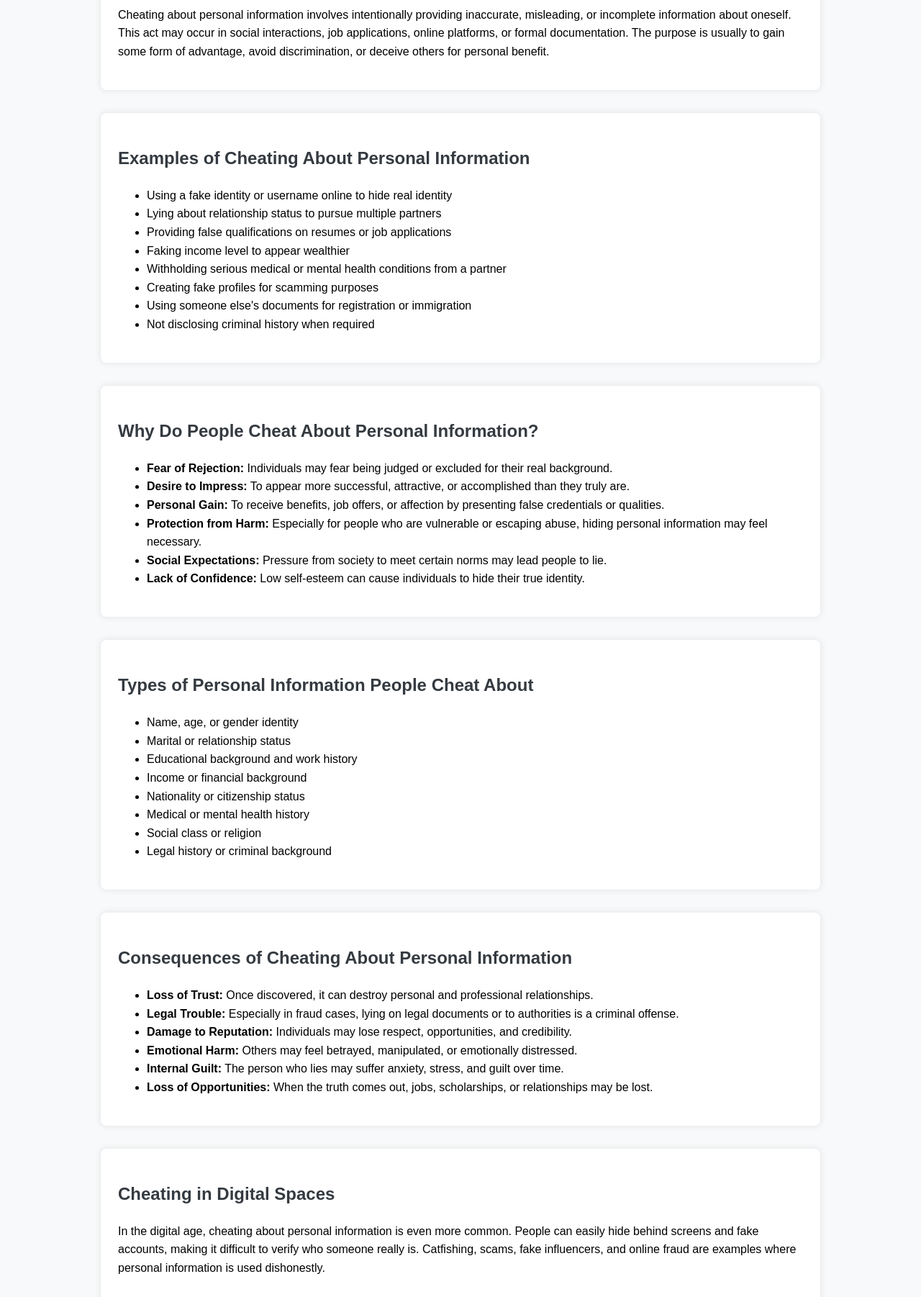
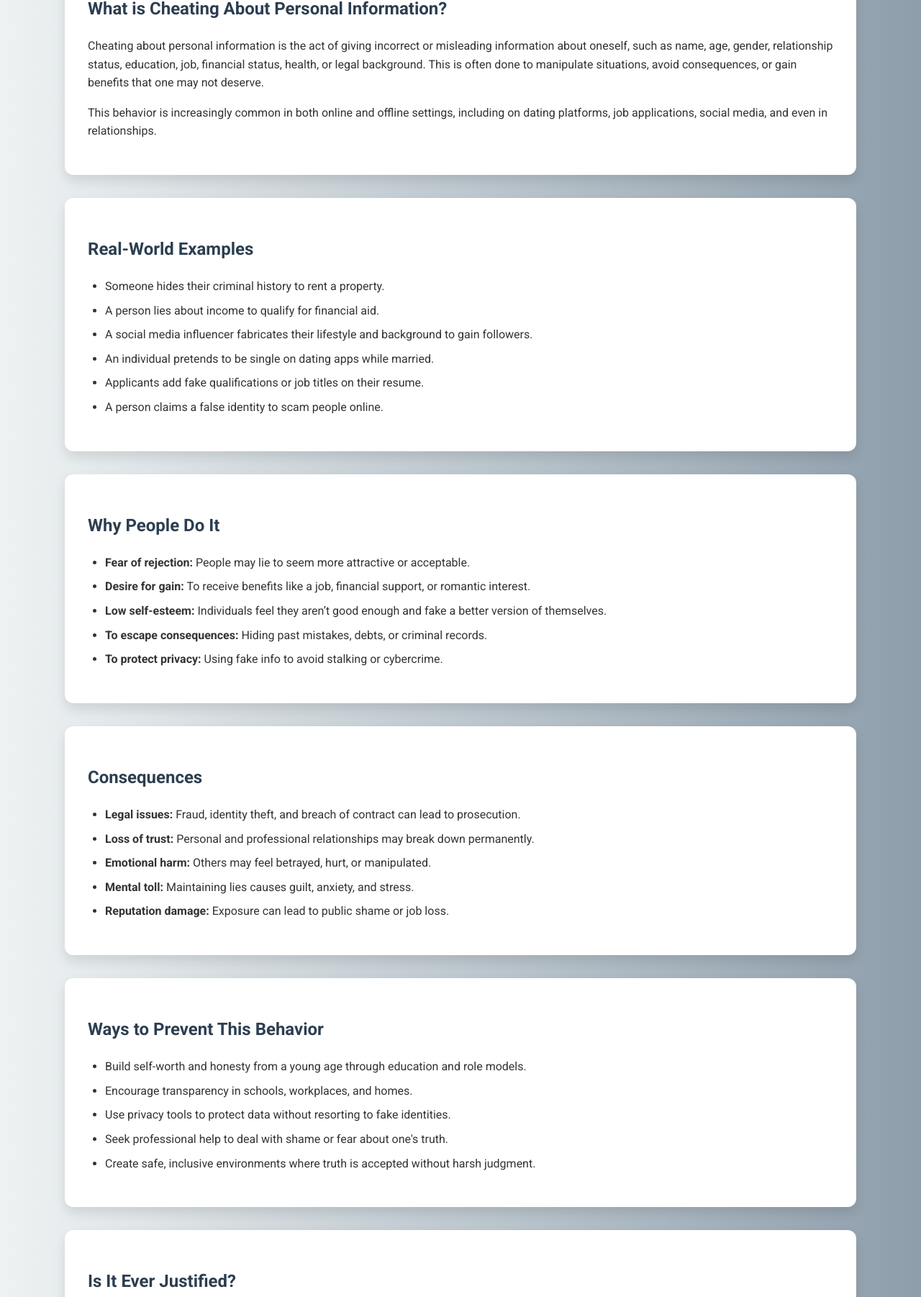
Before and after one commit to na-khaa/cheatinformation, a plain HTML site: page index.html in a window 1280 px wide. Shown: the part 294-2096 px from the top of the page at 72% size. Drawn offline with Linux system fonts and the light colour scheme.

Commit message:
index.html

```diff
--- a/index.html
+++ b/index.html
@@ -5,121 +5,138 @@
   <meta name="viewport" content="width=device-width, initial-scale=1.0" />
   <title>Cheating About Personal Information</title>
   <style>
+    @import url('https://fonts.googleapis.com/css2?family=Roboto:wght@400;700&display=swap');
+
     body {
-      font-family: Arial, sans-serif;
-      background-color: #f8f9fa;
+      font-family: 'Roboto', sans-serif;
+      background: linear-gradient(to right, #eef2f3, #8e9eab);
       margin: 0;
       padding: 0;
       line-height: 1.6;
+      color: #333;
     }
     header {
-      background-color: #343a40;
+      background: linear-gradient(to right, #2c3e50, #3498db);
       color: white;
-      padding: 1em 2em;
+      padding: 3em 1em;
       text-align: center;
+      box-shadow: 0 4px 6px rgba(0, 0, 0, 0.1);
+    }
+    header h1 {
+      font-size: 2.5em;
+      margin: 0 0 0.3em 0;
+    }
+    header p {
+      font-size: 1.2em;
+      margin: 0;
+      opacity: 0.9;
     }
     section {
       padding: 2em;
-      max-width: 1000px;
+      max-width: 1100px;
       margin: auto;
     }
-    h1, h2, h3 {
-      color: #343a40;
+    h2, h3 {
+      color: #2c3e50;
     }
     article {
       background: white;
-      padding: 1.5em;
-      border-radius: 8px;
+      padding: 2em;
+      border-radius: 12px;
       margin-bottom: 2em;
-      box-shadow: 0 0 10px rgba(0,0,0,0.1);
+      box-shadow: 0 8px 16px rgba(0,0,0,0.1);
+      transition: transform 0.3s ease;
+    }
+    article:hover {
+      transform: scale(1.02);
+    }
+    ul {
+      padding-left: 1.5em;
+    }
+    ul li {
+      margin-bottom: 0.5em;
+    }
+    footer {
+      background-color: #2c3e50;
+      color: white;
+      text-align: center;
+      padding: 1.2em;
+      font-size: 0.9em;
+      margin-top: 2em;
     }
   </style>
 </head>
 <body>
   <header>
     <h1>Cheating About Personal Information</h1>
-    <p>Understanding the Meaning, Reasons, Forms, Impacts, and Prevention</p>
+    <p>Explore the motives, consequences, and ways to prevent dishonesty in sharing personal data</p>
   </header>
 
   <section>
     <article>
       <h2>What is Cheating About Personal Information?</h2>
-      <p>Cheating about personal information involves intentionally providing inaccurate, misleading, or incomplete information about oneself. This act may occur in social interactions, job applications, online platforms, or formal documentation. The purpose is usually to gain some form of advantage, avoid discrimination, or deceive others for personal benefit.</p>
+      <p>Cheating about personal information is the act of giving incorrect or misleading information about oneself, such as name, age, gender, relationship status, education, job, financial status, health, or legal background. This is often done to manipulate situations, avoid consequences, or gain benefits that one may not deserve.</p>
+      <p>This behavior is increasingly common in both online and offline settings, including on dating platforms, job applications, social media, and even in relationships.</p>
     </article>
 
     <article>
-      <h2>Examples of Cheating About Personal Information</h2>
+      <h2>Real-World Examples</h2>
       <ul>
-        <li>Using a fake identity or username online to hide real identity</li>
-        <li>Lying about relationship status to pursue multiple partners</li>
-        <li>Providing false qualifications on resumes or job applications</li>
-        <li>Faking income level to appear wealthier</li>
-        <li>Withholding serious medical or mental health conditions from a partner</li>
-        <li>Creating fake profiles for scamming purposes</li>
-        <li>Using someone else's documents for registration or immigration</li>
-        <li>Not disclosing criminal history when required</li>
+        <li>Someone hides their criminal history to rent a property.</li>
+        <li>A person lies about income to qualify for financial aid.</li>
+        <li>A social media influencer fabricates their lifestyle and background to gain followers.</li>
+        <li>An individual pretends to be single on dating apps while married.</li>
+        <li>Applicants add fake qualifications or job titles on their resume.</li>
+        <li>A person claims a false identity to scam people online.</li>
       </ul>
     </article>
 
     <article>
-      <h2>Why Do People Cheat About Personal Information?</h2>
+      <h2>Why People Do It</h2>
       <ul>
-        <li><strong>Fear of Rejection:</strong> Individuals may fear being judged or excluded for their real background.</li>
-        <li><strong>Desire to Impress:</strong> To appear more successful, attractive, or accomplished than they truly are.</li>
-        <li><strong>Personal Gain:</strong> To receive benefits, job offers, or affection by presenting false credentials or qualities.</li>
-        <li><strong>Protection from Harm:</strong> Especially for people who are vulnerable or escaping abuse, hiding personal information may feel necessary.</li>
-        <li><strong>Social Expectations:</strong> Pressure from society to meet certain norms may lead people to lie.</li>
-        <li><strong>Lack of Confidence:</strong> Low self-esteem can cause individuals to hide their true identity.</li>
+        <li><strong>Fear of rejection:</strong> People may lie to seem more attractive or acceptable.</li>
+        <li><strong>Desire for gain:</strong> To receive benefits like a job, financial support, or romantic interest.</li>
+        <li><strong>Low self-esteem:</strong> Individuals feel they aren’t good enough and fake a better version of themselves.</li>
+        <li><strong>To escape consequences:</strong> Hiding past mistakes, debts, or criminal records.</li>
+        <li><strong>To protect privacy:</strong> Using fake info to avoid stalking or cybercrime.</li>
       </ul>
     </article>
 
     <article>
-      <h2>Types of Personal Information People Cheat About</h2>
+      <h2>Consequences</h2>
       <ul>
-        <li>Name, age, or gender identity</li>
-        <li>Marital or relationship status</li>
-        <li>Educational background and work history</li>
-        <li>Income or financial background</li>
-        <li>Nationality or citizenship status</li>
-        <li>Medical or mental health history</li>
-        <li>Social class or religion</li>
-        <li>Legal history or criminal background</li>
+        <li><strong>Legal issues:</strong> Fraud, identity theft, and breach of contract can lead to prosecution.</li>
+        <li><strong>Loss of trust:</strong> Personal and professional relationships may break down permanently.</li>
+        <li><strong>Emotional harm:</strong> Others may feel betrayed, hurt, or manipulated.</li>
+        <li><strong>Mental toll:</strong> Maintaining lies causes guilt, anxiety, and stress.</li>
+        <li><strong>Reputation damage:</strong> Exposure can lead to public shame or job loss.</li>
       </ul>
     </article>
 
     <article>
-      <h2>Consequences of Cheating About Personal Information</h2>
+      <h2>Ways to Prevent This Behavior</h2>
       <ul>
-        <li><strong>Loss of Trust:</strong> Once discovered, it can destroy personal and professional relationships.</li>
-        <li><strong>Legal Trouble:</strong> Especially in fraud cases, lying on legal documents or to authorities is a criminal offense.</li>
-        <li><strong>Damage to Reputation:</strong> Individuals may lose respect, opportunities, and credibility.</li>
-        <li><strong>Emotional Harm:</strong> Others may feel betrayed, manipulated, or emotionally distressed.</li>
-        <li><strong>Internal Guilt:</strong> The person who lies may suffer anxiety, stress, and guilt over time.</li>
-        <li><strong>Loss of Opportunities:</strong> When the truth comes out, jobs, scholarships, or relationships may be lost.</li>
+        <li>Build self-worth and honesty from a young age through education and role models.</li>
+        <li>Encourage transparency in schools, workplaces, and homes.</li>
+        <li>Use privacy tools to protect data without resorting to fake identities.</li>
+        <li>Seek professional help to deal with shame or fear about one's truth.</li>
+        <li>Create safe, inclusive environments where truth is accepted without harsh judgment.</li>
       </ul>
     </article>
 
     <article>
-      <h2>Cheating in Digital Spaces</h2>
-      <p>In the digital age, cheating about personal information is even more common. People can easily hide behind screens and fake accounts, making it difficult to verify who someone really is. Catfishing, scams, fake influencers, and online fraud are examples where personal information is used dishonestly.</p>
-    </article>
-
-    <article>
-      <h2>How to Prevent Cheating About Personal Information</h2>
-      <ul>
-        <li>Encourage honest and respectful communication</li>
-        <li>Educate about the consequences of lying</li>
-        <li>Strengthen digital literacy and verification practices</li>
-        <li>Create safe environments where people can be authentic</li>
-        <li>Promote values of integrity, empathy, and accountability</li>
-        <li>Use legal measures to punish identity fraud and deception</li>
-      </ul>
+      <h2>Is It Ever Justified?</h2>
+      <p>In rare situations, cheating about personal info may be justified for safety reasons. For instance, using a pseudonym to avoid abuse or harassment online. However, using false information to deceive, manipulate, or exploit others is unethical and often harmful. The context and intention behind the dishonesty are crucial when considering whether it’s forgivable.</p>
     </article>
 
     <article>
       <h2>Conclusion</h2>
-      <p>Cheating about personal information may seem harmless in some cases, but it can lead to serious consequences for both the liar and those affected. Whether done to protect oneself or deceive others, the long-term impact on trust, relationships, and integrity cannot be ignored. It is always better to build a life rooted in honesty, respect, and understanding.</p>
+      <p>Cheating about personal information may seem harmless at first, but it can lead to serious long-term consequences for both the deceiver and the deceived. Honesty builds trust, while lies erode credibility and damage relationships. It's essential to promote integrity and openness, especially in a digital age where information is easily shared and misused. Educating individuals, encouraging ethical behavior, and creating supportive environments can reduce the tendency to lie about personal data. In the end, truthfulness not only protects others but also safeguards our own peace of mind and dignity.</p>
     </article>
   </section>
+
+  <footer>
+    &copy; 2025 Awareness Site | All Rights Reserved
+  </footer>
 </body>
 </html>
```
